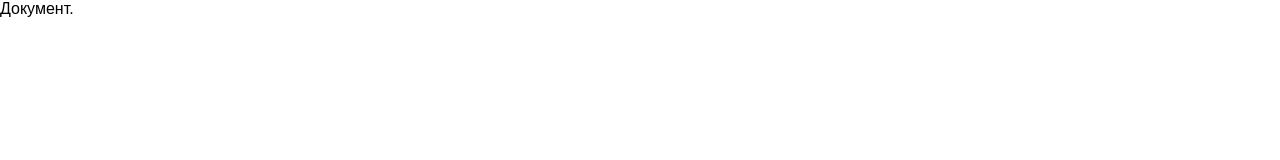
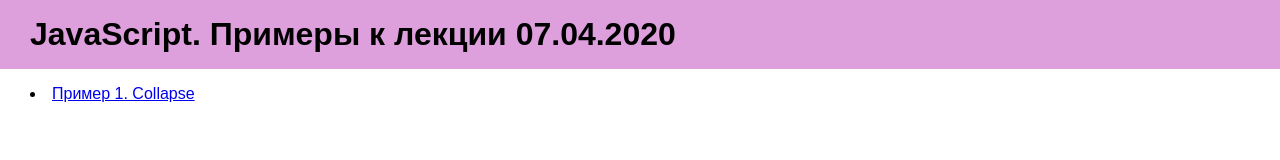
Before and after one commit to KorobetskayaAA/Examples-2-1-JS-to-jQuery, a plain HTML site: page index.html in a window 1280 px wide. Drawn offline with Linux system fonts and the light colour scheme.

Commit message:
Index.html

```diff
--- a/css/style.css
+++ b/css/style.css
@@ -2,6 +2,24 @@
     font-family: Arial, Helvetica, sans-serif;
     box-sizing: border-box;
     margin: 0;
+    /*border: 2px solid red;*/
+}
+
+body {
     padding: 0;
-    /* border: 2px solid red; */
 }
+
+header {
+	background: plum;
+	padding: 1em;
+}
+
+main {
+	padding: 1em;
+}
+
+.container {
+	width: 1220px;
+	max-width: 98%;
+	margin: 0 auto;
+}
--- a/index.html
+++ b/index.html
@@ -8,6 +8,14 @@
     <script src="js/onload.js"></script>
 </head>
 <body>
-    Документ.
+    <header> <div class="container">
+	    <h1>JavaScript. Примеры к лекции 07.04.2020</h1>
+    </div> </header>
+
+    <main> <div class="container">
+	    <nav>
+	    	<li><a href="collapse.html">Пример 1. Collapse</a></li>
+	    </nav>
+    </div> </main>
 </body>
 </html>
```
